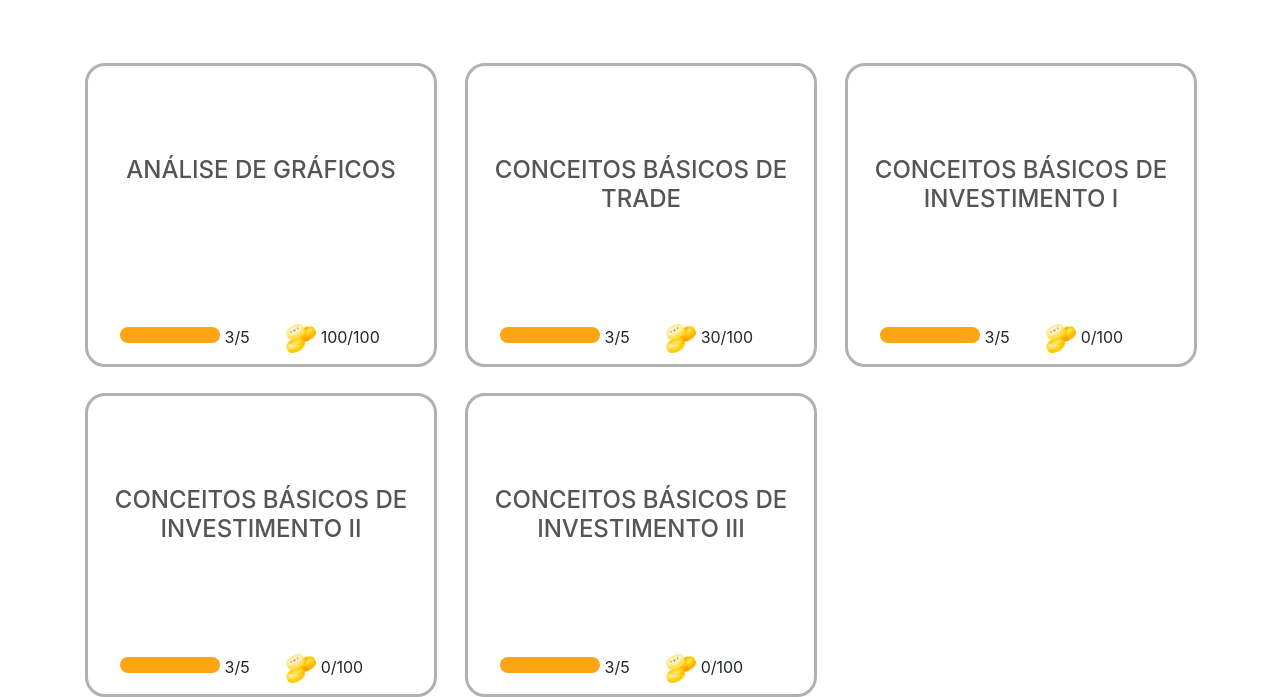
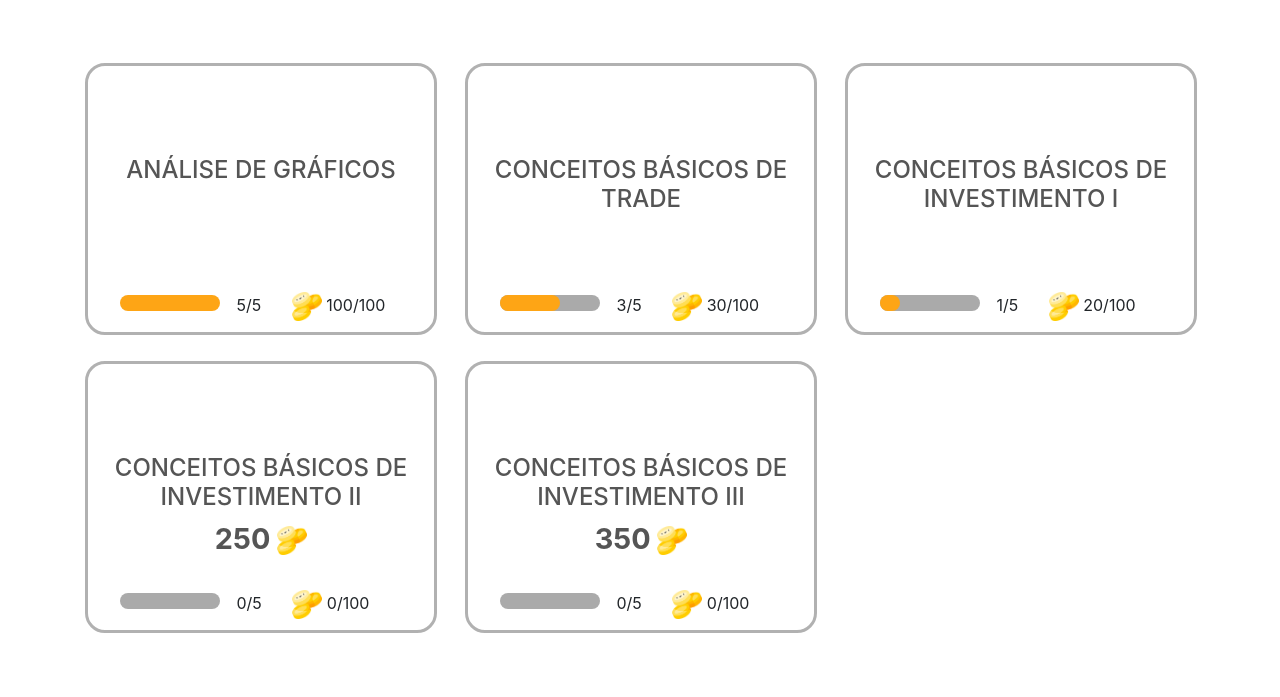
Before and after one commit to Akistapace/HACKATHON_ZENVIA, a plain HTML site: page cursos.html in a window 1280 px wide. Shown: the part 197-894 px from the top of the page. After the commit the page ends 830 px from the top, so only its background shows below. Drawn offline with Linux system fonts and the light colour scheme.

Commit message:
Finishing courses page.

```diff
--- a/css/cursos.css
+++ b/css/cursos.css
@@ -6,26 +6,46 @@ main {
     border: 3px solid #b1b1b1ff;
     border-radius: 20px;
     width: 22rem;
-    height: 19rem;
+    height: 17rem;
     margin-top: 26px;
+}
+
+.curso-container:hover {
+    background-color: #ffc362;
+    border-color: #ffc362;
+    cursor: pointer;
+    color: black !important;
 }
 
 .curso-title {
     text-transform: uppercase;
     color: #555555;
     text-align: center;
-    height: 10rem;
+    height: 8rem;
     margin-top: 90px;
     font-size: 1.5rem;
+}
+
+.coins-unlock {
+    margin-top: 10px;
+    font-weight: bolder;
+    font-size: 1.8rem;
+}
+
+.coins-unlock-img {
+    width: 30px;
 }
 
 .curso-steps {
     display: inline-block;
     margin: 0 2rem;
+    position: relative;
+    width: 80px;
 }
 
 .curso-coins {
     display: inline-block;
+    margin-left: 26px;
 }
 
 .curso-coins .img-coins {
@@ -41,5 +61,21 @@ main {
     border-radius: 12px;
     height: 16px;
     display: inline-block;
-    background-color: #fea515ff
+    background-color: #fea515ff;
+    position: absolute;
+    bottom: 0;
+    left: 0;
+    z-index: 10;
 }
+
+.loading-bar-empty {
+    width: 100px;
+    border-radius: 12px;
+    height: 16px;
+    display: inline-block;
+    background-color: #aaaaaa;
+    position: absolute;
+    bottom: 0;
+    left: 0;
+    z-index: 1;
+}
--- a/cursos.html
+++ b/cursos.html
@@ -40,7 +40,7 @@
 
 			<div class="row">
 				<div class="col-md-6 col-xl-4">
-					<div class="curso-container">
+					<div class="curso-container" onclick="openCourse()">
 						<h2 class="curso-title">
 							Análise de Gráficos
 						</h2>
@@ -48,8 +48,8 @@
 						<div class="curso-progress">
 							<div class="curso-steps">
 								<div class="loading-bar-full"></div>
-								<span>3/5</span>
 							</div>
+							<span>5/5</span>
 							<div class="curso-coins">
 								<img class="img-coins" src="img/coin.png" alt="coins">
 								<span>100/100</span>
@@ -60,16 +60,17 @@
 				</div>
 
 				<div class="col-md-6 col-xl-4">
-					<div class="curso-container">
+					<div class="curso-container" onclick="openCourse()">
 						<h2 class="curso-title">
 							Conceitos Básicos de Trade
 						</h2>
 
 						<div class="curso-progress">
 							<div class="curso-steps">
-								<div class="loading-bar-full"></div>
-								<span>3/5</span>
+								<div class="loading-bar-full" style="width: 60px"></div>
+								<div class="loading-bar-empty"></div>
 							</div>
+							<span>3/5</span>
 							<div class="curso-coins">
 								<img class="img-coins" src="img/coin.png" alt="coins">
 								<span>30/100</span>
@@ -80,16 +81,42 @@
 				</div>
 
 				<div class="col-md-6 col-xl-4">
-					<div class="curso-container">
+					<div class="curso-container" onclick="openCourse()">
 						<h2 class="curso-title">
 							Conceitos Básicos de Investimento I
 						</h2>
 
 						<div class="curso-progress">
 							<div class="curso-steps">
-								<div class="loading-bar-full"></div>
-								<span>3/5</span>
+								<div class="loading-bar-full" style="width: 20px"></div>
+								<div class="loading-bar-empty"></div>
 							</div>
+							<span>1/5</span>
+							<div class="curso-coins">
+								<img class="img-coins" src="img/coin.png" alt="coins">
+								<span>20/100</span>
+							</div>
+						</div>
+
+					</div>
+				</div>
+
+				<div class="col-md-6 col-xl-4">
+					<div class="curso-container" onclick="openCourse()">
+						<h2 class="curso-title">
+							Conceitos Básicos de Investimento II
+							<div class="coins-unlock">
+								250
+								<img class="coins-unlock-img" src="img/coin.png" alt="coins to unlock">
+							</div>
+						</h2>
+
+
+						<div class="curso-progress">
+							<div class="curso-steps">
+								<div class="loading-bar-empty"></div>
+							</div>
+							<span>0/5</span>
 							<div class="curso-coins">
 								<img class="img-coins" src="img/coin.png" alt="coins">
 								<span>0/100</span>
@@ -100,36 +127,20 @@
 				</div>
 
 				<div class="col-md-6 col-xl-4">
-					<div class="curso-container">
+					<div class="curso-container" onclick="openCourse()">
 						<h2 class="curso-title">
-							Conceitos Básicos de Investimento II
+							Conceitos Básicos de Investimento III
+							<div class="coins-unlock">
+								350
+								<img class="coins-unlock-img" src="img/coin.png" alt="coins to unlock">
+							</div>
 						</h2>
 
 						<div class="curso-progress">
 							<div class="curso-steps">
-								<div class="loading-bar-full"></div>
-								<span>3/5</span>
+								<div class="loading-bar-empty"></div>
 							</div>
-							<div class="curso-coins">
-								<img class="img-coins" src="img/coin.png" alt="coins">
-								<span>0/100</span>
-							</div>
-						</div>
-
-					</div>
-				</div>
-
-				<div class="col-md-6 col-xl-4">
-					<div class="curso-container">
-						<h2 class="curso-title">
-							Conceitos Básicos de Investimento III
-						</h2>
-
-						<div class="curso-progress">
-							<div class="curso-steps">
-								<div class="loading-bar-full"></div>
-								<span>3/5</span>
-							</div>
+							<span>0/5</span>
 							<div class="curso-coins">
 								<img class="img-coins" src="img/coin.png" alt="coins">
 								<span>0/100</span>
@@ -142,7 +153,11 @@
 		</div>
 	</main>
 
-
+<script>
+	function openCourse() {
+		location.href = 'curso1.html';
+	}
+</script>
 </body>
 
 </html>
```
